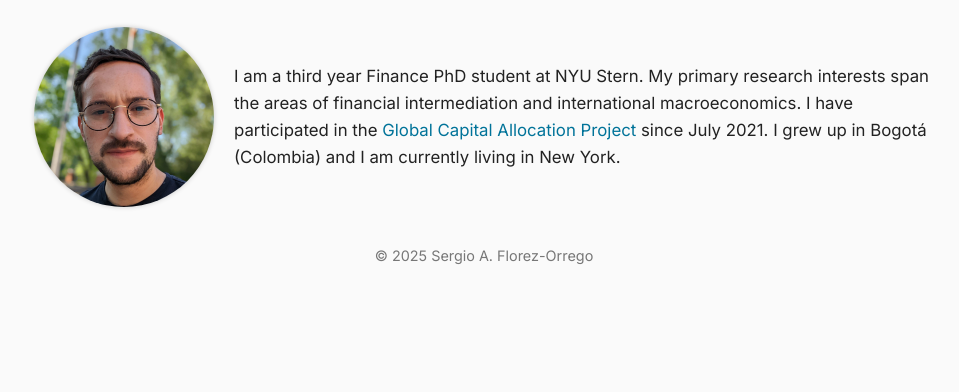
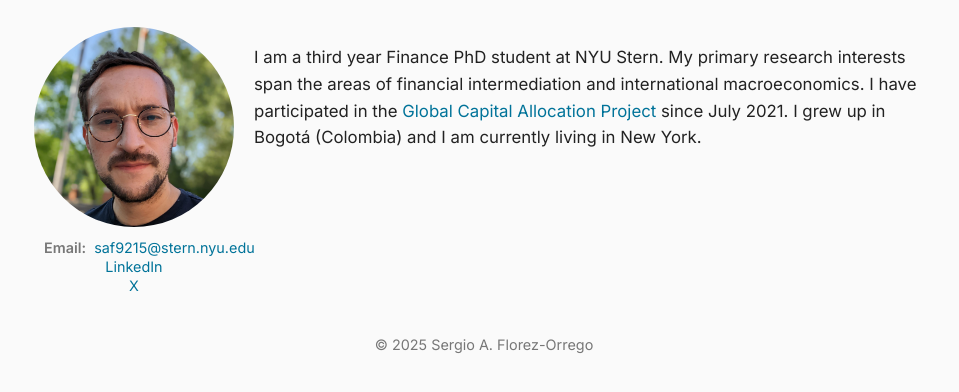
Before and after one commit to sflorezo/sflorezo.github.io, a plain HTML site: page index.html in a window 1280 px wide. Shown: the part 128-520 px from the top of the page, without its empty margins (156-1115 px from the left). Drawn offline with Linux system fonts and the light colour scheme.

Commit message:
Last modifications

```diff
--- a/index.html
+++ b/index.html
@@ -23,7 +23,16 @@
     </header>
 
     <section class="intro">
-      <img src="formal_informal.jpeg" alt="Profile photo" class="profile-pic">
+      <div class="photo-block">
+        <img src="formal_informal.jpeg" alt="Profile photo" class="profile-pic">
+        <div class="contact-links">
+          <div class="email-line">
+            <strong>Email:</strong> <a href="mailto:saf9215@stern.nyu.edu">saf9215@stern.nyu.edu</a>
+          </div>
+          <p><a href="https://www.linkedin.com/in/sergioflorezo" target="_blank">LinkedIn</a></p>
+          <p><a href="https://x.com/Serrrbio" target="_blank">X</a></p>
+        </div>
+      </div>
       <div class="about">
         <p>
           I am a third year Finance PhD student at NYU Stern.
--- a/style.css
+++ b/style.css
@@ -44,18 +44,56 @@ nav a:hover {
 
 .intro {
   display: flex;
-  align-items: center;
-  justify-content: space-between;
-  flex-wrap: wrap;
+  align-items: flex-start;
   gap: 20px;
 }
 
+
+.photo-block {
+  display: flex;
+  flex-direction: column;   /* stack image + links vertically */
+  align-items: center;      /* center them horizontally */
+  position: relative;
+}
+
+
 .profile-pic {
-  width: 180px;
-  height: 180px;
+  width: 200px;  /* or your preferred size */
   border-radius: 50%;
-  object-fit: cover;
-  box-shadow: 0 0 5px rgba(0,0,0,0.2);
+  aspect-ratio: 1 / 1;       /* ensures width = height */
+  border-radius: 50%;        /* makes it circular */
+  object-fit: cover;         /* crops nicely */
+  display: block;
+}
+
+.contact-links {
+  text-align: center;
+  margin-top: 10px;
+  font-size: 0.9em;
+  color: #777;
+  width: 180px;            /* <-- match photo width */
+  max-width: 100%;
+}
+
+.contact-links div,
+.contact-links p {
+  margin: 2px 0;
+}
+
+.contact-links a {
+  text-align: left;
+  color: #777;
+  text-decoration: none;
+  margin: 0 4px;
+}
+
+.contact-links a:hover {
+  color: var(--reference-blue);
+  text-decoration: underline;
+}
+
+.email-line {
+  white-space: nowrap; /* prevents line breaks between Email: and the address */
 }
 
 .about {
```
